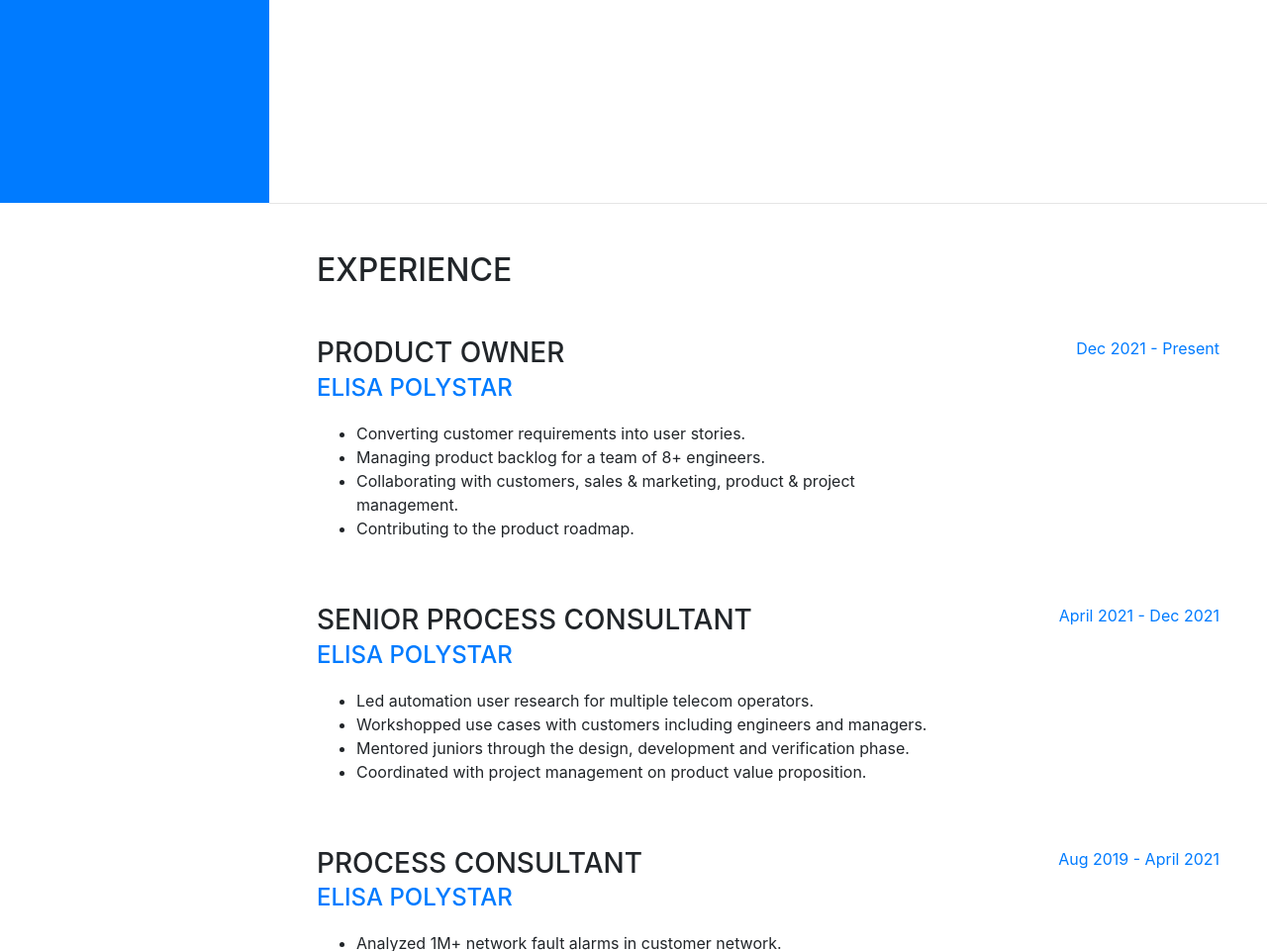
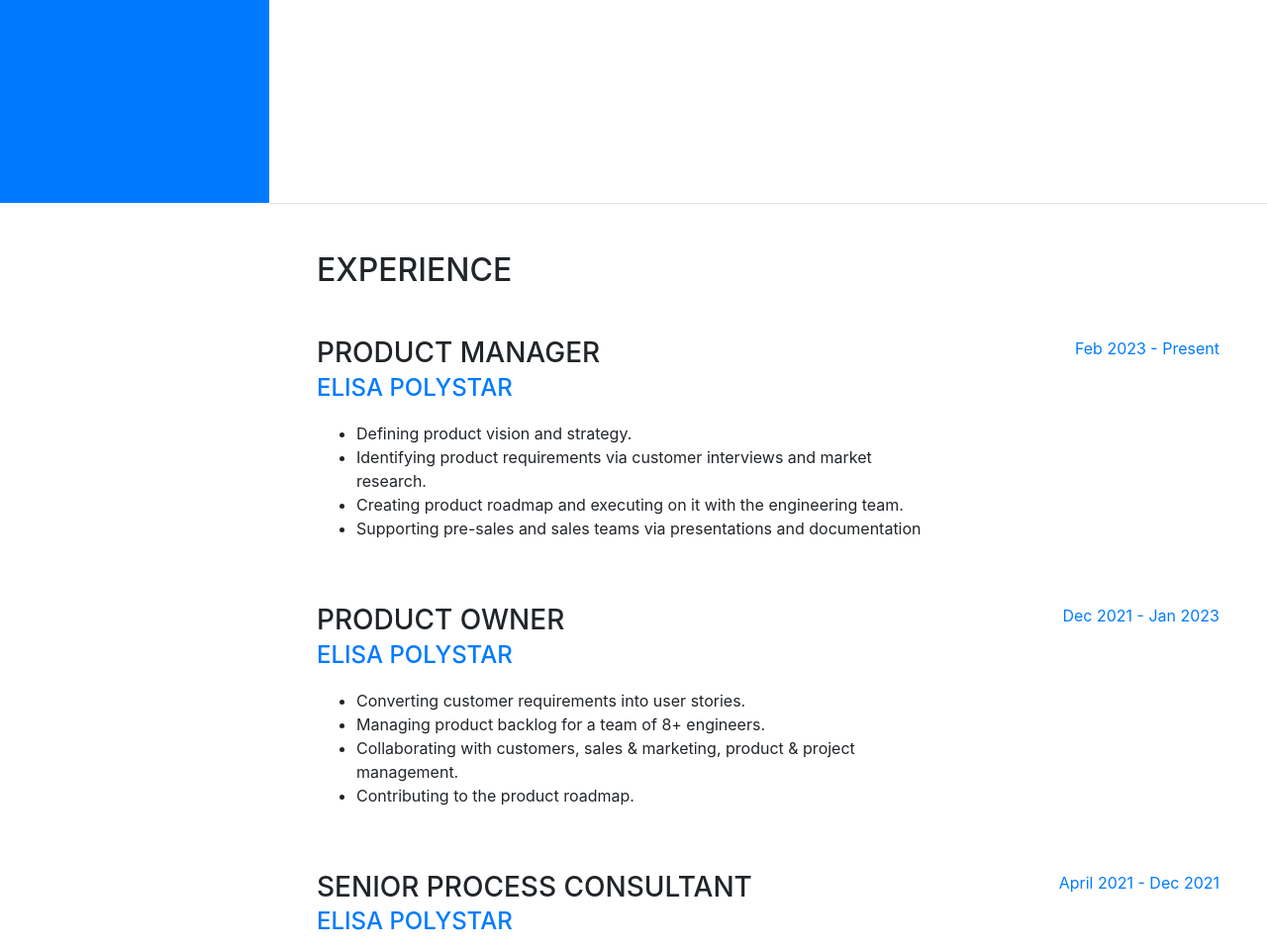
Before and after one commit to jay242/jay242.github.io, a website with bundled scripts: page index.html in a window 1280 px wide. Shown: the part 595-1556 px from the top of the page at 99% size. Built offline with nearby package versions, Linux system fonts and the light colour scheme; a web font is replaced by a local one.

Commit message:
add pm experience

```diff
--- a/index.html
+++ b/index.html
@@ -69,7 +69,7 @@
           <div class="subheading mb-5">
             <a href="mailto:name@email.com">jaiju.joseph@protonmail.com</a>
           </div>
-          <p class="lead mb-5">Product Owner At Elisa Polystar.</p>
+          <p class="lead mb-5">Product Manager At Elisa Polystar.</p>
           <div class="social-icons">
             <a href="https://www.linkedin.com/in/jaiju-joseph-07b39254/">
               <i class="fab fa-linkedin-in"></i>
@@ -92,6 +92,22 @@
 
           <div class="resume-item d-flex flex-column flex-md-row mb-5">
             <div class="resume-content mr-auto">
+              <h3 class="mb-0">Product Manager</h3>
+              <div class="subheading mb-3"><a href="https://www.elisapolystar.com/">Elisa Polystar</div></a>
+              <ul>
+                <li>Defining product vision and strategy.</li>
+                <li>Identifying product requirements via customer interviews and market research.</li>
+                <li>Creating product roadmap and executing on it with the engineering team.</li>
+                <li>Supporting pre-sales and sales teams via presentations and documentation</li>
+              </ul>
+            </div>
+            <div class="resume-date text-md-right">
+              <span class="text-primary">Feb 2023 - Present</span>
+            </div>
+          </div>
+
+          <div class="resume-item d-flex flex-column flex-md-row mb-5">
+            <div class="resume-content mr-auto">
               <h3 class="mb-0">Product Owner</h3>
               <div class="subheading mb-3"><a href="https://www.elisapolystar.com/">Elisa Polystar</div></a>
               <ul>
@@ -102,7 +118,7 @@
               </ul>
             </div>
             <div class="resume-date text-md-right">
-              <span class="text-primary">Dec 2021 - Present</span>
+              <span class="text-primary">Dec 2021 - Jan 2023</span>
             </div>
           </div>
 
```
